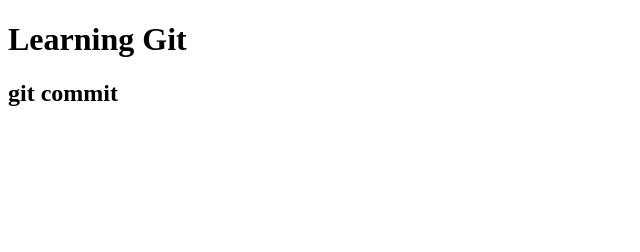
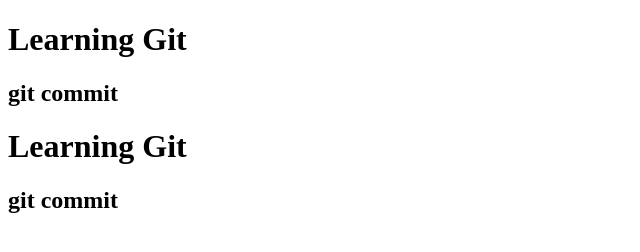
Before and after one commit to pramod-a11y/demo, a plain HTML site: page Index.html in a window 1280 px wide. Shown: the whole page, without its empty margins (0-640 px from the left). Drawn offline with Linux system fonts and the light colour scheme.

Commit message:
Remove duplicate headers from Index.html
Removed duplicate header elements in Index.html.

```diff
--- a/Index.html
+++ b/Index.html
@@ -8,5 +8,9 @@
     <h1>Learning Git</h1>
     <h2>git commit</h2>
 
+     <h1>Learning Git</h1>
+    <h2>git commit</h2>
+
+
 </body>
 </html>
```
